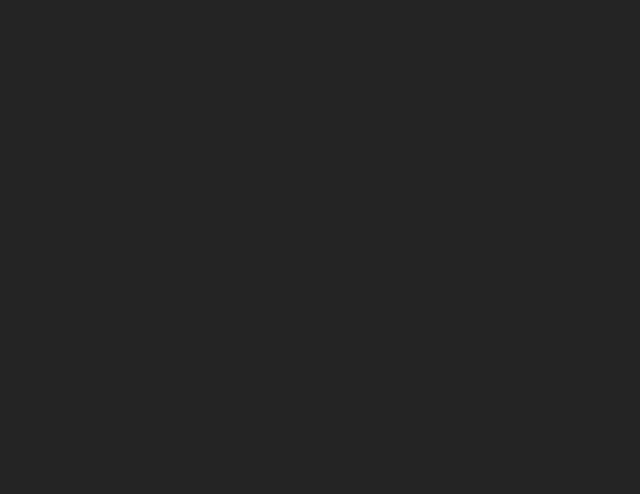
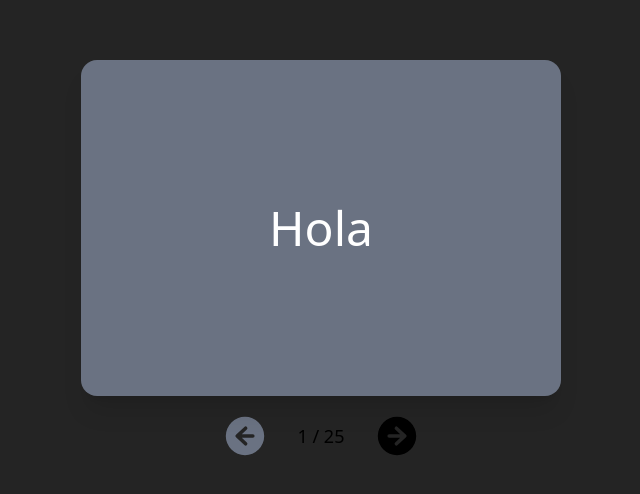
Before and after one commit to adceballos/spanish-flashcards, a Vue app in the folder frontend/: page /deck1-essentials in a window 1280 px wide. Shown: the part 140-634 px from the top of the page, without its empty margins (319-959 px from the left). Built offline with nearby package versions, Linux system fonts and the light colour scheme.

Commit message:
refactor: clean up fetching logic according to new decks.json layout

```diff
--- a/frontend/src/components/cardCarousel.vue
+++ b/frontend/src/components/cardCarousel.vue
@@ -53,7 +53,7 @@ onUnmounted(() => {
 </script>
 
 <template>
-  <div class="flex flex-col items-center">
+  <div class="flex flex-col items-center justify-center min-h-screen">
     <div v-if="cards.length > 0">
       <Card
         :key="activeIndex"
--- a/frontend/src/views/CardStudyView.vue
+++ b/frontend/src/views/CardStudyView.vue
@@ -1,26 +1,34 @@
 <script setup lang="ts">
+import CardCarousel from '../components/cardCarousel.vue';
 import { ref, onMounted } from 'vue';
-import CardCarousel from '../components/cardCarousel.vue';
 
 // destructure 'deckSlug' prop passed from the dynamic route defined in 'index.ts' (via 'props: true')
 const { deckSlug } = defineProps<{
-    deckSlug: string
-}>()
+    deckSlug: string;
+}>();
 
-type Card = { front: string; back: string }
-// Reactive array of card objects, initialized as an empty array. Holds the cards for the selected deck. Using '<Card[]>' to override the default inheritance with our 'Card' complex type. '[]' after card denotes we have an array, and it is of type 'Card'. Reference: https://vuejs.org/guide/typescript/composition-api.html#typing-ref
-const cards = ref<Card[]>([])
+type Card = {
+  front: string;
+  back: string;
+};
+
+type Deck = {
+  cards: Card[];
+};
+
+const cards = ref<Card[]>([]);
 
 onMounted(async () => {
-    try {
-        const response = await fetch('/data/decks.json');
-        const decks = await response.json();
-        cards.value = decks[deckSlug] ?? [];
-    } catch (error) {
-        console.error('Failed to load decks:', error);
-    }
-})
+  try {
+    const response = await fetch('/data/decks.json');
+    const data: Record<string, Deck> = await response.json();
 
+    const deck = data[deckSlug];
+    cards.value = deck?.cards ?? [];
+  } catch (error) {
+    console.error('Failed to load deck:', error);
+  }
+});
 </script>
 
 <template>
```
